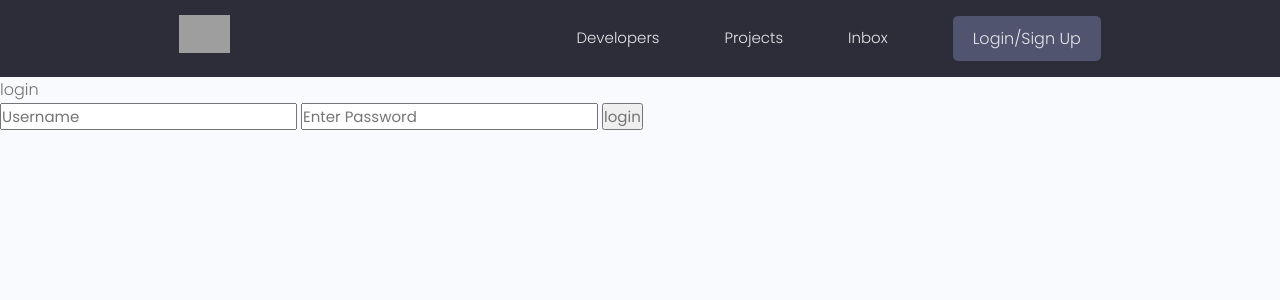
After one commit to mayurcybercz/devsearch-django, a Django app: page /login/ in a window 1280 px wide. The commit adds this page. Shown: the top 300 px of the page. Run offline with Django 4.2, Linux system fonts and the light colour scheme; some libraries are stand-ins or nearby versions; grey boxes are pictures that could not be loaded.

Commit message:
user login,logout and flash messages

```diff
--- a/templates/main.html
+++ b/templates/main.html
@@ -20,6 +20,15 @@
 </head>
 <body>
     {%include 'navbar.html'%}
+
+    {% if messages %}
+    <ul class="messages">
+        {% for message in messages %}
+            <li{% if message.tags %} class="{{ message.tags }}"{% endif %}>{{ message }}</li>
+        {% endfor %}
+    </ul>
+    {% endif %}
+
     {% block content%}
     <!-- Child content will be here -->
     {%endblock content%}
--- a/templates/navbar.html
+++ b/templates/navbar.html
@@ -16,8 +16,13 @@
           <li class="header__menuItem"><a href="{% url 'profiles' %}">Developers</a></li>
           <li class="header__menuItem"><a href="{% url 'projects' %}">Projects</a></li>
           <li class="header__menuItem"><a href="">Inbox</a></li>
+
+          {% if request.user.is_authenticated %}
           <li class="header__menuItem"><a href="{% url 'create-project' %}">Add Project</a></li>
-          <li class="header__menuItem"><a href="" class="btn btn--sub">Login/Sign Up</a></li>
+          <li class="header__menuItem"><a href="{% url 'logout' %}" class="btn btn--sub">Logout</a></li>
+          {% else %}
+          <li class="header__menuItem"><a href="{% url 'login' %}" class="btn btn--sub">Login/Sign Up</a></li>
+          {% endif %}
         </ul>
       </nav>
     </div>
--- /dev/null
+++ b/users/templates/users/login_register.html
@@ -0,0 +1,10 @@
+{% extends 'main.html' %}
+{% block content %}
+<p>login</p>
+<form action="{% url 'login' %}" method="POST">
+    {% csrf_token %}
+    <input type="text" name="username" placeholder="Username" />
+    <input type="password" name="password" placeholder="Enter Password" />
+    <input type="submit" value="login" />
+</form>
+{% endblock content %}
--- a/users/urls.py
+++ b/users/urls.py
@@ -2,6 +2,9 @@ from django.urls import path
 from . import views
 
 urlpatterns=[
+    path('login/',views.loginUser,name="login"),
+    path('logout/',views.logoutUser,name="logout"),
+
     path('',views.profiles,name="profiles"),
     path('profile/<str:pk>/',views.userProfile,name="user-profile"),
 ]
--- a/users/views.py
+++ b/users/views.py
@@ -1,6 +1,34 @@
-from django.shortcuts import render
+from django.shortcuts import render,redirect
+from django.contrib.auth import login,authenticate,logout
+from django.contrib.auth.models import User
+from django.contrib import messages
 from django.http import HttpResponse
 from .models import Profile
+
+def loginUser(request):
+    if request.user.is_authenticated:
+        return render('profiles')
+    if request.method == 'POST':
+        username=request.POST['username']
+        password=request.POST['password']
+        try:
+            user=User.objects.get(username=username)
+        except:
+            messages.error(request,'Username does not exist')
+
+        user=authenticate(request,username=username,password=password)
+
+        if user is not None:
+            login(request,user)
+            return redirect('profiles')
+        else:
+            messages.error(request,'Username OR password is incorrect')
+    return render(request,'users/login_register.html')
+
+def logoutUser(request):
+    logout(request)
+    messages.error(request,'User successfully logged out')
+    return(redirect('login'))
 
 def profiles(request):
     profiles=Profile.objects.all()
```
Also changed, not shown: projects/views.py (+5 -2 lines), db.sqlite3.
